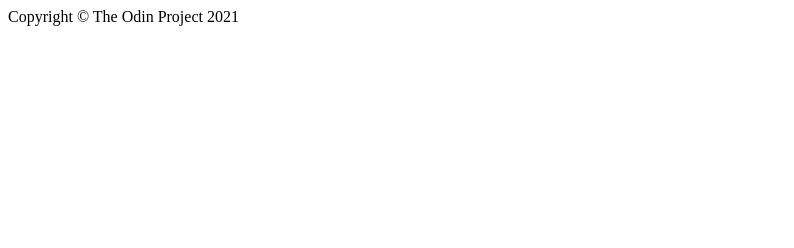
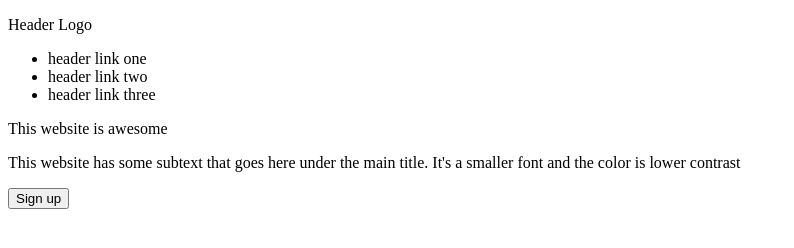
Before and after one commit to Sullivan-Dance/landing_page, a plain HTML site: page index.html in a window 1280 px wide. Shown: the whole page, without its empty margins (0-794 px from the left). Drawn offline with Linux system fonts and the light colour scheme.

Commit message:
Added the required header and hero elements to html

```diff
--- a/index.html
+++ b/index.html
@@ -7,9 +7,23 @@
     <title>Landing Page</title>
 </head>
 <body>
+    <div class="header">
+        <p class="header-logo">Header Logo</p>
+        <ul class="header-list">
+            <li>header link one</li>
+            <li>header link two</li>
+            <li>header link three</li>
+        </ul>
+    </div>
 
-    <div id="footer">
-        Copyright &#169; The Odin Project 2021
+    <div class="hero">
+        <div class="hero-container">
+            <p>This website is awesome</p>
+            <p>This website has some subtext that goes here under the main title.
+                It's a smaller font and the color is lower contrast</p>
+            <button>Sign up</button>
+        </div>
     </div>
+
 </body>
 </html>
```
